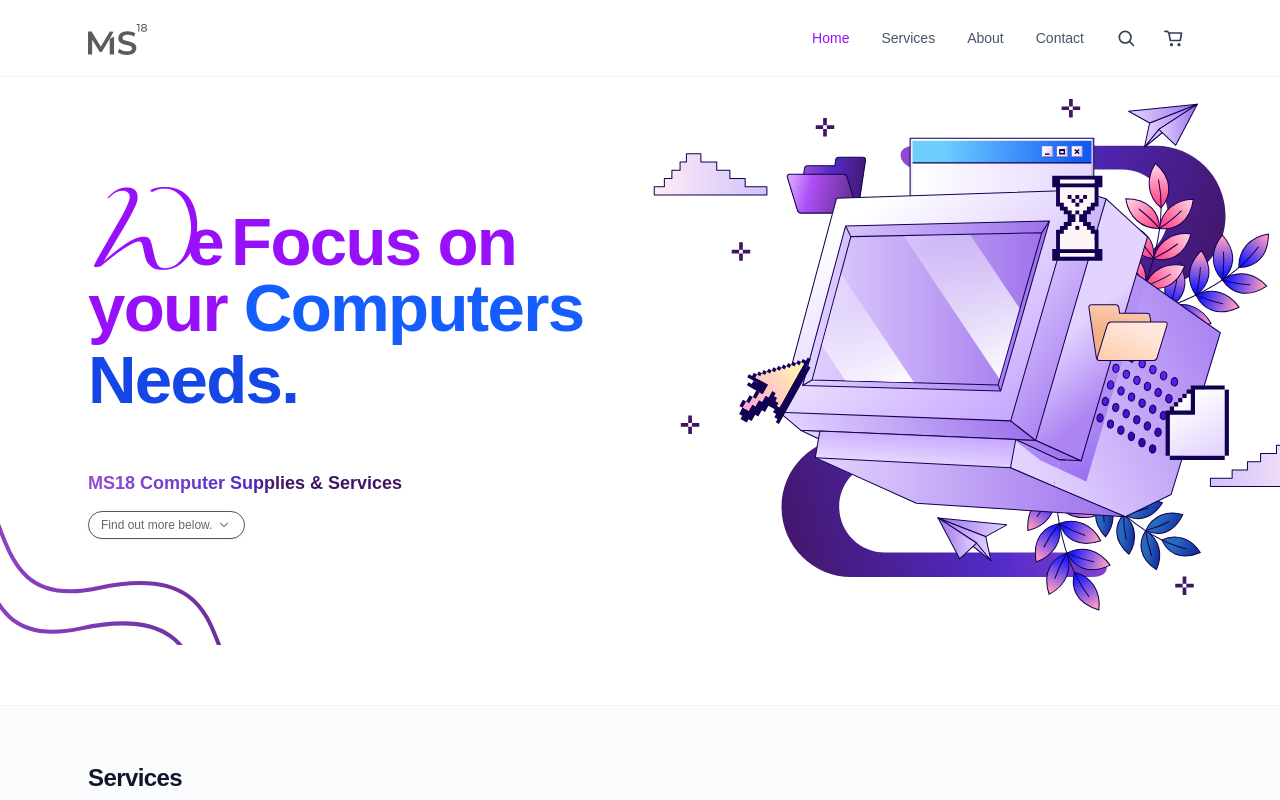
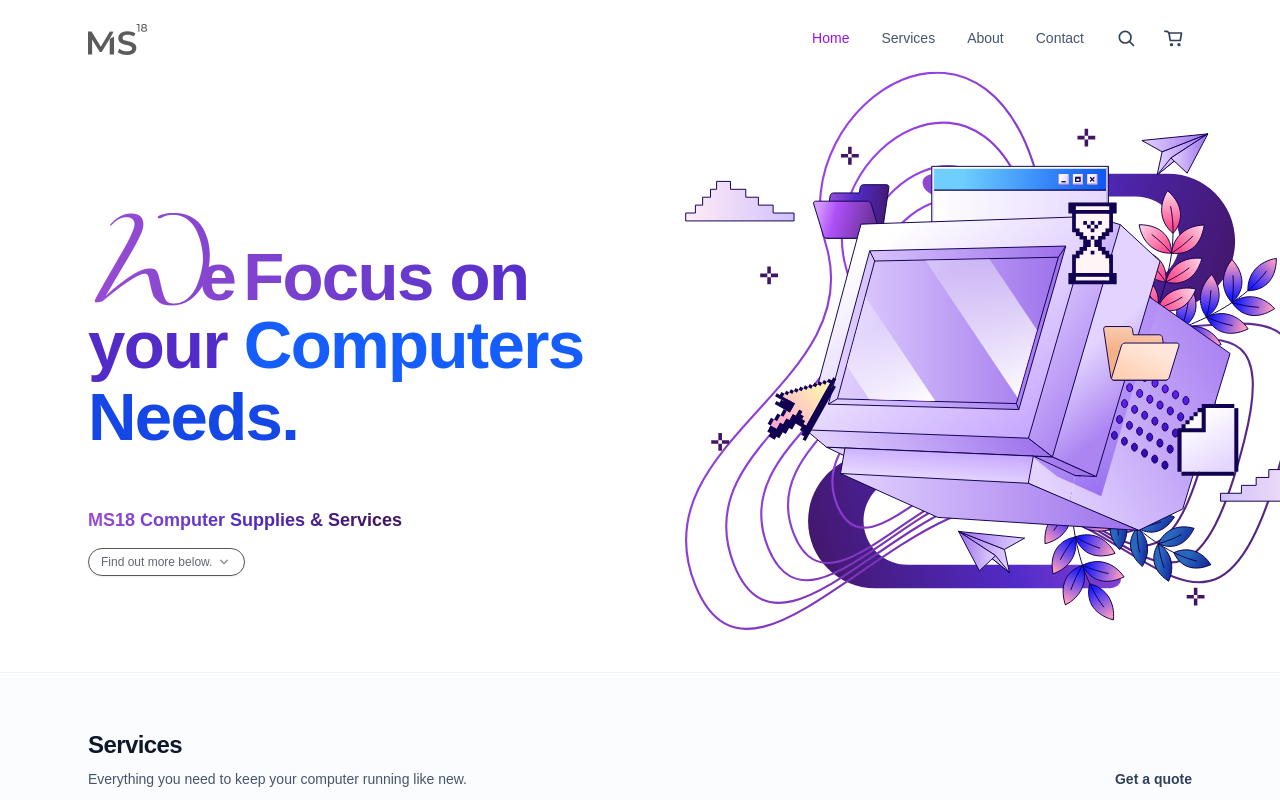
Before and after one commit to ms18services/MS18, a Next.js app: page / in a window 1280 px wide. Shown: the top 800 px of the page. Built offline with nearby package versions, Linux system fonts and the light colour scheme; a web font is replaced by a local one.

Commit message:
improved home page

```diff
--- a/src/app/components/navbar.tsx
+++ b/src/app/components/navbar.tsx
@@ -40,7 +40,7 @@ export default function Navbar() {
     } hover:text-slate-900`;
 
   return (
-    <header className="sticky top-0 z-50 bg-white/90 backdrop-blur border-b border-slate-100">
+    <header className="h-18 sticky top-0 z-50 bg-white/50 backdrop-blur border-slate-100">
       <nav className="mx-auto flex max-w-6xl items-center justify-between px-6 py-5">
         <Link href="/" className="flex items-center gap-3 font-semibold tracking-tight text-slate-900">
           <Image
--- a/src/app/page.tsx
+++ b/src/app/page.tsx
@@ -5,8 +5,19 @@ export default function Home() {
   return (
     <div className="bg-white">
       {/* Hero Section */}
-      <section className="relative overflow-visible" id="home">
-        <div className="pointer-events-none absolute inset-0 z-0 -translate-y-15 -translate-x-15">
+{/*
+      <div className="relativepointer-events-none absolute inset-0 z-10  -translate-x-79 translate-y-85 ">
+        <Image
+          src="/lines2.svg"
+          alt=""
+          width={600}
+          height={600}
+          className="object-contain"
+        />
+      </div> */}
+
+      <section className="relative overflow-visible w-[100%]" id="home">
+        {/* <div className="pointer-events-none absolute inset-0 z-0 -translate-y-15 -translate-x-15">
           <Image
             src="/background.svg"
             alt=""
@@ -15,27 +26,28 @@ export default function Home() {
             className="object-contain"
             sizes="100vw"
           />
-        </div>
+        </div> */}
 
-        <div className="relative z-10 flex -mt-18 mx-auto grid max-w-6xl grid-cols-1 items-center justify-center gap-10 px-6 py-16 md:py-24 md:grid-cols-[1fr_1.25fr]">
-          <div>
+        <div className="relative z-10 flex -mt-20 pt-10 mx-auto grid max-w-6xl grid-cols-1 items-center justify-center gap-10 px-6 md:grid-cols-[1fr_1.25fr]  h-170">
+          <div className="pt-5">
 
-            <h1 className="mt-6 w-[200%] text-[clamp(4.2rem,5.6vw,3.75rem)] font-bold leading-[0.92] tracking-tight text-slate-900">
-              <span className="block text-purple-600">
-                <span className="font-miama font-thin inline-block align-baseline text-[2.6em] leading-[0.55]">W</span>
+            <h1 className="-mt-25 w-[200%] text-[clamp(4.2rem,5.6vw,3.75rem)] font-bold leading-[0.92] tracking-tight text-slate-900  ">
+              <span className="block  text-[#404040] pt-2 bg-gradient-to-r from-[#984CD3] via-[#522BC9] to-[#411563] to-[90%]  text-transparent bg-clip-text ">
+                <span className="font-miama font-thin inline-block align-baseline text-[2.9em] leading-[0.55]">W</span>
                 <span className="-ml-1">e</span>
                 <span className="ml-2">Focus on</span>
               </span>
 
               <span className="block -mt-[0.20em]">
-                <span className="text-purple-600">your</span>
+                <span className="text-[#522BC9]">your</span>
+
                 <span className="text-blue-600"> Computers</span>
               </span>
               <span className="block mt-[0.15em] text-blue-700">Needs.</span>
             </h1>
 
             <div className="mt-8 flex flex-col items-start gap-3">
-              <p className="mt-6 font-semibold max-w-xl text-lg leading-8 text-[#404040] bg-gradient-to-r from-[#984CD3] via-[#522BC9] to-[#411563] to-[60%] inline-block text-transparent bg-clip-text">
+              <p className="mt-6 font-semibold max-w-xl text-lg leading-8 text-[#404040] bg-gradient-to-r from-[#984CD3] via-[#522BC9] to-[#411563] to-[90%] inline-block text-transparent bg-clip-text">
             MS18 Computer Supplies & Services</p>
 
               <Link
@@ -61,15 +73,15 @@ export default function Home() {
 
           {/* Image Right */}
 
-          <div className="relative -mt-1 ml-9 w-[120%] h-full">
-            <div className="absolute -inset-8 rounded-[40px]" />
-            <div className="relative mx-auto w-full max-w-[920px] md:max-w-[920px]">
+          <div className="relative w-[135%] h-[80%] -translate-y-19 -translate-x-5  ">
+            <div className="absolute -inset-0rounded-[40px]" />
+            <div className=" relative mx-auto w-full max-w-[960px] md:max-w-[920px]">
 
               <Image
                 src="/computerhome.svg"
                 alt="Computer Servicing"
-                width={500}
-                height={500}
+                width={550}
+                height={550}
                 className="h-auto w-full object-contain"
                 priority
               />
```
Also changed, not shown: public/computerhome.svg, public/lines2.svg (added).
